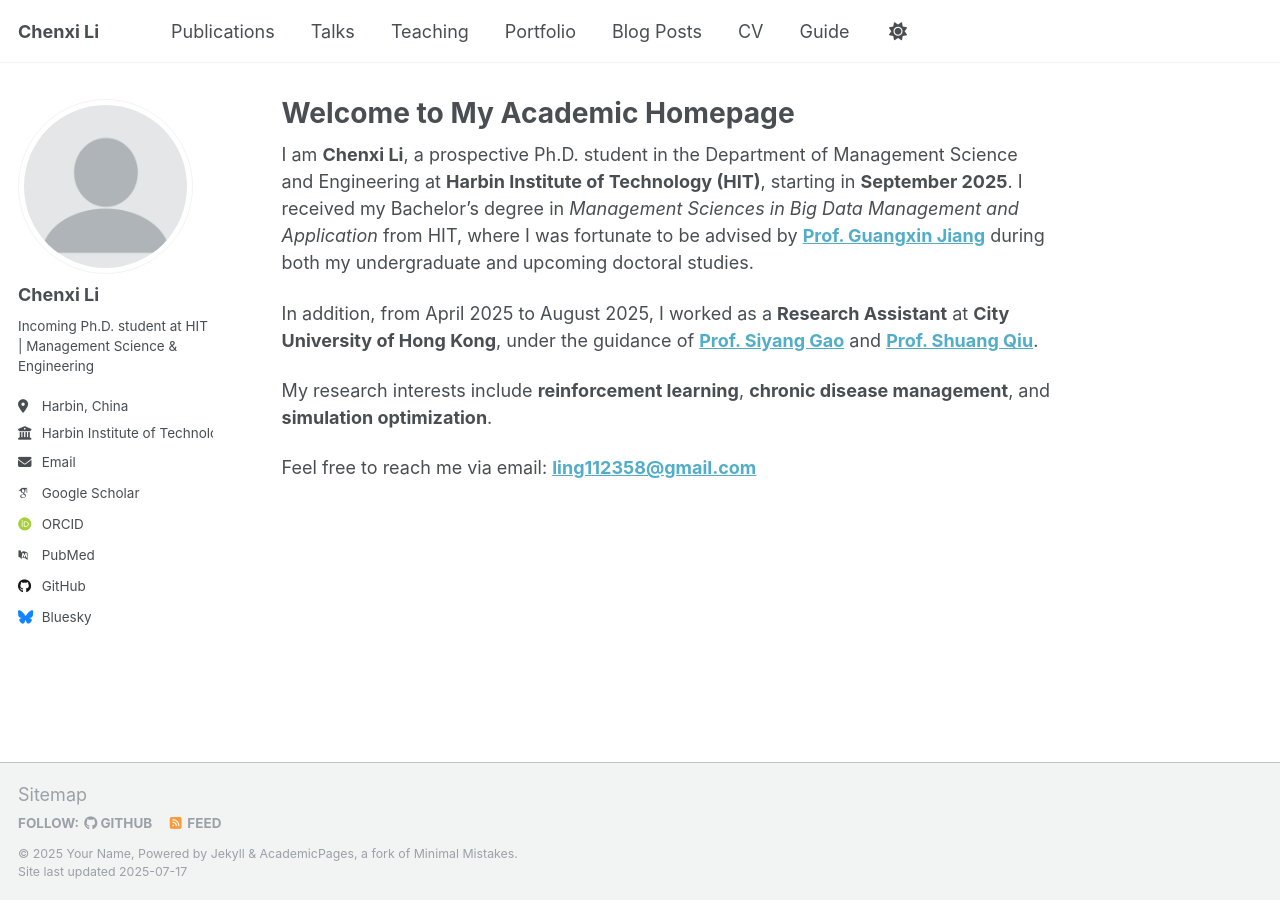
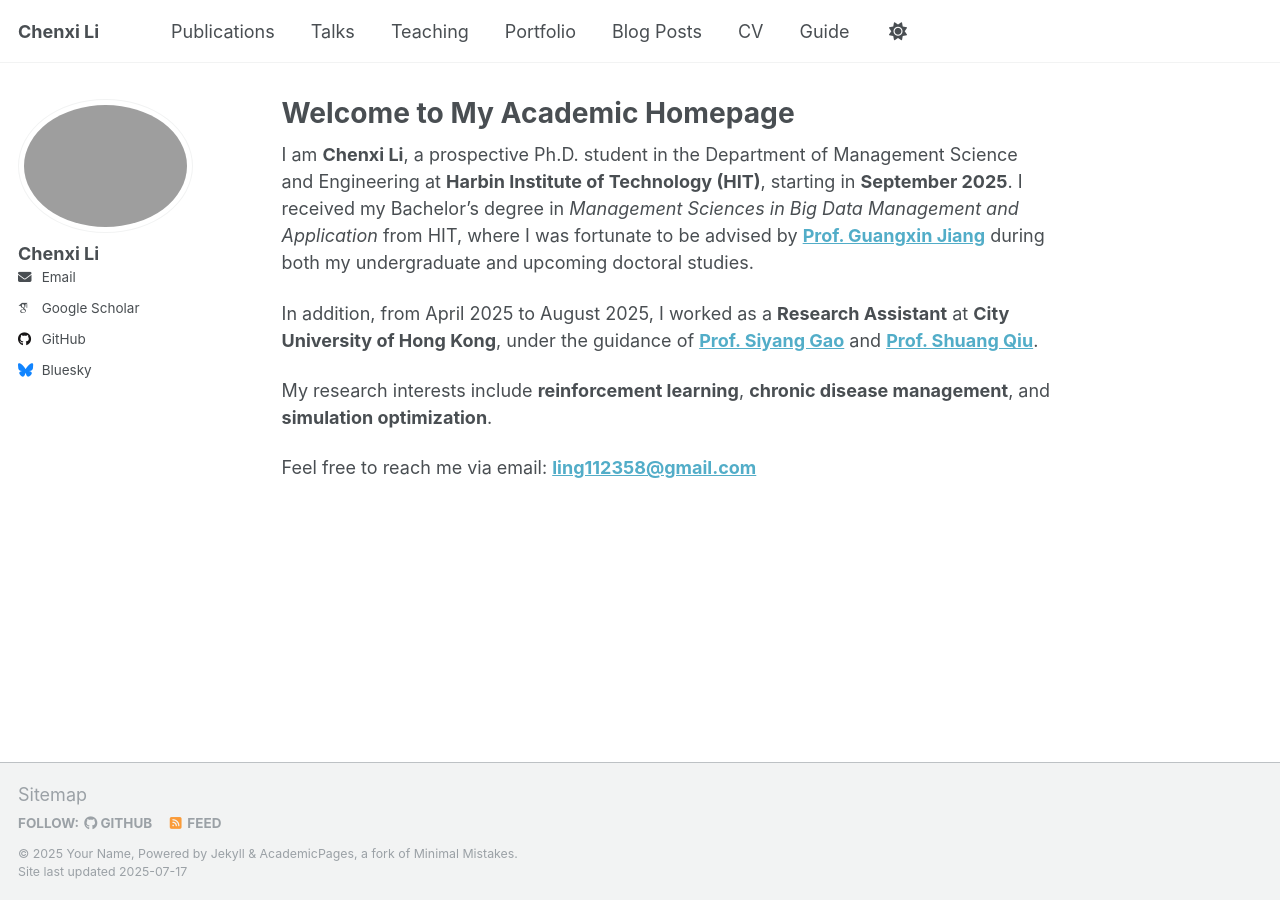
Before and after one commit to ling112211/ling112211.github.io, a Jekyll site: the page built from _pages/about.md, in a window 1280 px wide. Built offline with Jekyll 4.4.1, drawn with Linux system fonts in a browser that asks for light colours; some web fonts are replaced; a script that is not in the unit is left out.

Commit message:
Update _config.yml

```diff
--- a/_config.yml
+++ b/_config.yml
@@ -22,24 +22,23 @@ repository               : "academicpages/academicpages.github.io"
 #               Additional customization can be done by editing /_includes/author-profile.html
 author:
   # Biographic information
-  avatar           : "profile.png"
+  #avatar           : "profile.png"
   name             : "Chenxi Li"
   #pronouns         : # example: "she/her"
-  bio              : "Incoming Ph.D. student at HIT | Management Science & Engineering"
-  location         : "Harbin, China"
-  employer         : "Harbin Institute of Technology"
+#  location         : "Harbin, China"
+  #employer         : "Harbin Institute of Technology"
   email            : "ling112358@gmail.com"
 
   # Academic websites
-  academia         : # URL
-  arxiv            : # URL - Update with the correct link to your profile
+  #academia         : # URL
+  #arxiv            : # URL - Update with the correct link to your profile
   googlescholar    : "https://scholar.google.com/citations?user=CLTKwt4AAAAJ&hl=zh-CN"
-  impactstory      : # URL
-  orcid            : "http://orcid.org/yourorcidurl"
-  semantic         : # URL
-  pubmed           : "https://www.ncbi.nlm.nih.gov/pubmed/?term=john+snow"
-  researchgate     : # URL
-  scopus           : # URL
+  #impactstory      : # URL
+  #orcid            : "http://orcid.org/yourorcidurl"
+  #semantic         : # URL
+  #pubmed           : "https://www.ncbi.nlm.nih.gov/pubmed/?term=john+snow"
+  #researchgate     : # URL
+  #scopus           : # URL
 
   # Repositories and software development
   bitbucket        : # Username - Update with your username on the site
```
